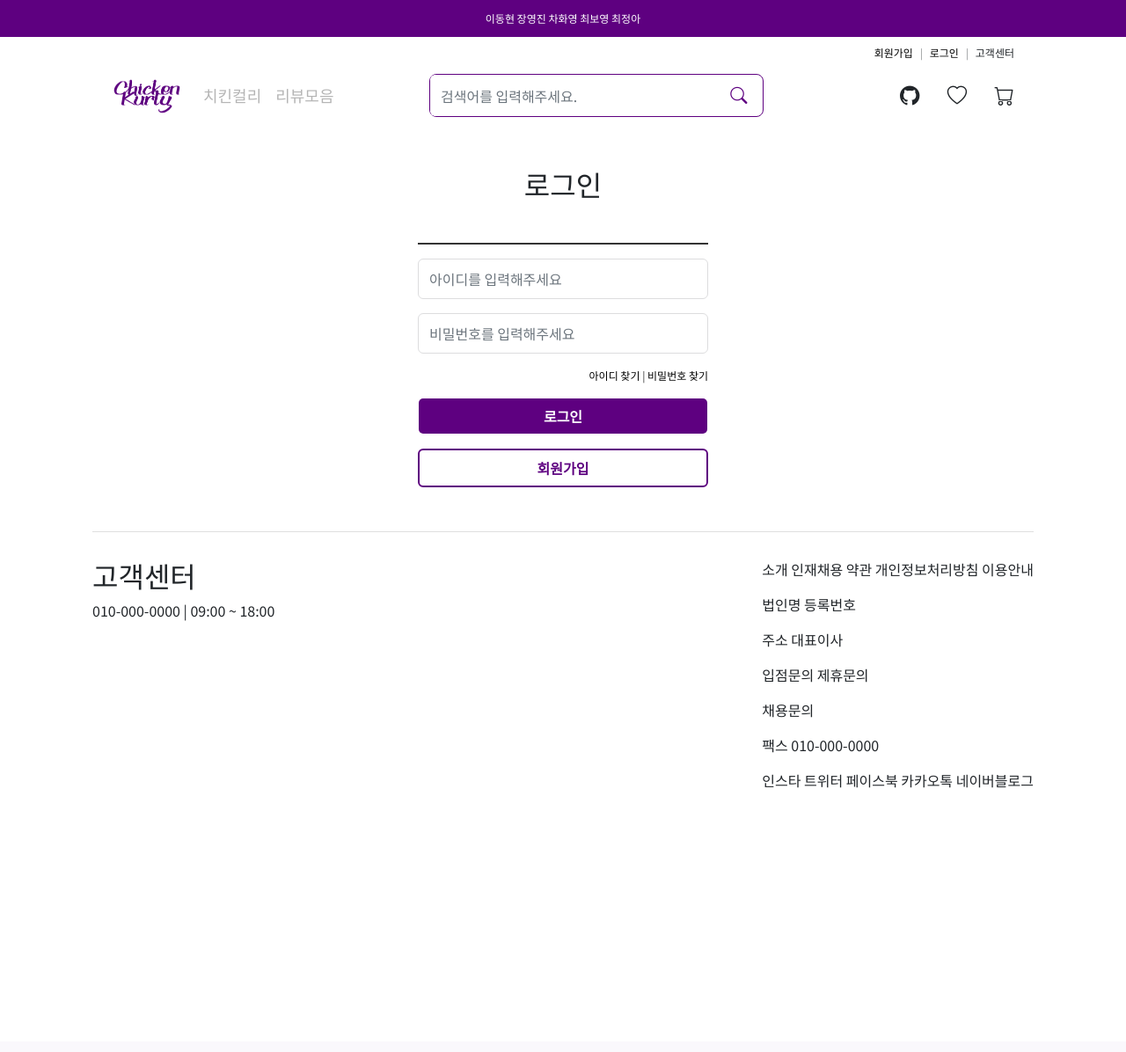
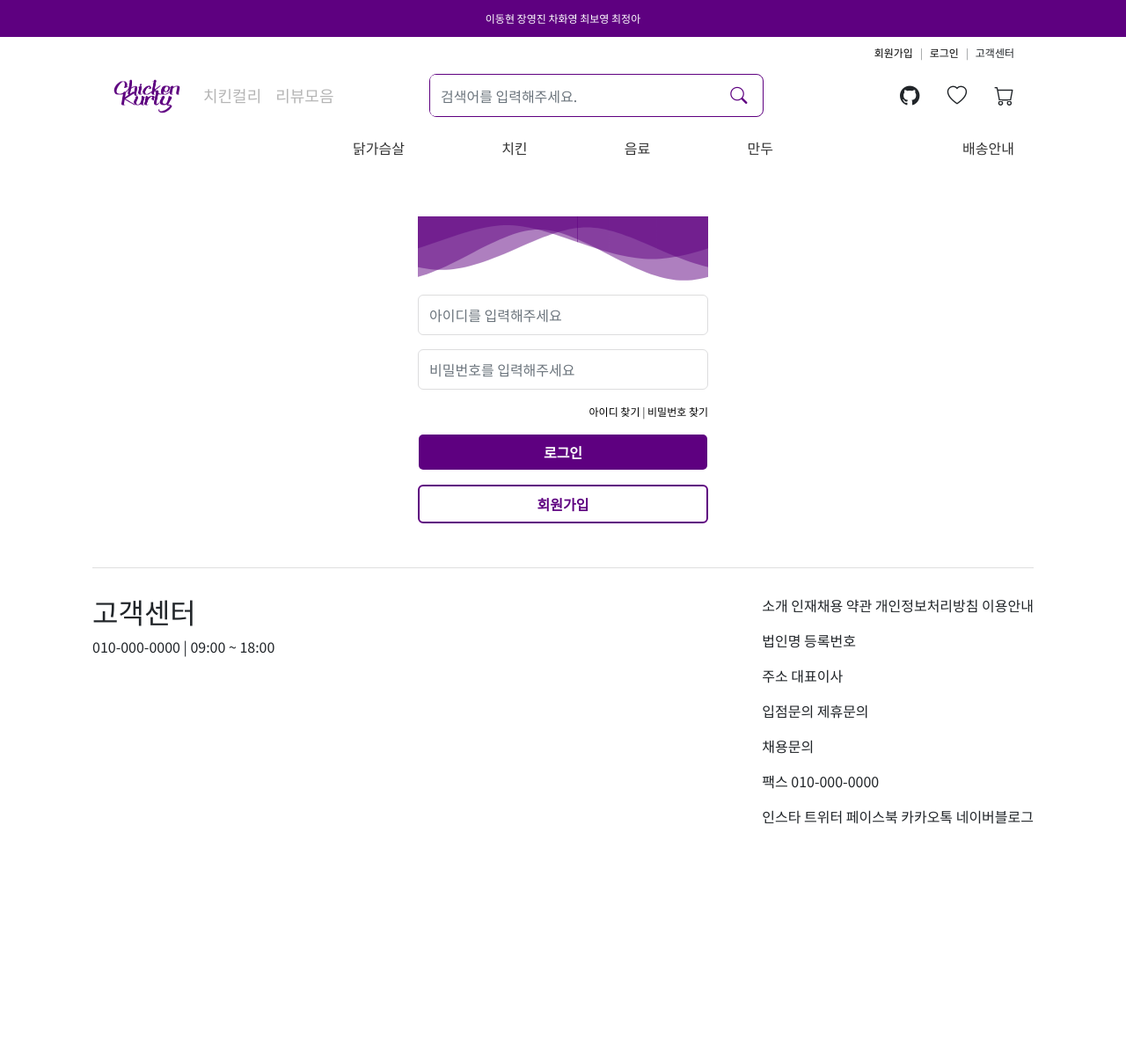
Before and after one commit to jincde/Chicken-Kurly, a Django app: template accounts/templates/accounts/login.html in a window 1280 px wide. Shown: the top 1196 px of the page at 88% size. Before the commit the page ends 896 px from the top, so only its background shows below. Run offline with Django 3.2, Linux system fonts and the light colour scheme; the template is opened without the code that fills it, so the values that code supplies are empty; some libraries are stand-ins or nearby versions; grey boxes are pictures that could not be loaded.

Commit message:
feat : 하단 내비게이션 바 추가

```diff
--- a/accounts/templates/accounts/login.html
+++ b/accounts/templates/accounts/login.html
@@ -5,10 +5,69 @@
 
 {% block content %}
 <section class="" style="width: 330px; margin: 50px auto 50px;">
-  <h2 class="d-flex justify-content-center my-5">로그인</h2>
+  <div>
+    <svg viewbox="0 0 1440 320" xmlns="http://www.w3.org/2000/svg">
+      <defs>
+        <style type="text/css">
+          .wave {
+            animation: wave 8s linear infinite;
+            transform: rotate(180deg);
+          }
+
+          .wave1 {
+            animation: wave1 10s linear infinite;
+            transform: rotate(180deg);
+          }
+
+          .wave2 {
+            animation: wave2 12s linear infinite;
+            transform: rotate(180deg);
+          }
+
+          @keyframes wave {
+            0% {
+              transform: translateX(0%);
+            }
+
+            100% {
+              transform: translateX(100%);
+            }
+          }
+
+          @keyframes wave1 {
+            0% {
+              transform: scaleY(1.2) translateX(0%);
+            }
+
+            100% {
+              transform: scaleY(1.2) translateX(100%);
+            }
+          }
+
+          @keyframes wave2 {
+            0% {
+              transform: scaleY(.8) translateX(0%);
+            }
+
+            100% {
+              transform: scaleY(.8) translateX(100%);
+            }
+          }
+        </style>
+        <path id='sineWave' fill="#5e0080" fill-opacity="0.5"
+          d="M0,160 C320,300,420,300,740,160 C1060,20,1120,20,1440,160 V0 H0" />
+      </defs>
+      <use class="wave" href="#sineWave" />
+      <use class="wave" x="-100%" href="#sineWave" />
+      <use class="wave1" href="#sineWave" />
+      <use class="wave1" x="-100%" href="#sineWave" />
+      <use class="wave2" href="#sineWave" />
+      <use class="wave2" x="-100%" href="#sineWave" />
+    </svg>
+  </div>
 
   <form class="mb-3" action="{% url 'accounts:login' %}" method="POST" enctype="multipart/form-data"
-    style="border-top: 2px solid rgb(51, 51, 51); font-size:14px;">
+    style="font-size:14px;">
     {% csrf_token %}
     <div class="my-3">
       <input type="text" style="height: 46px; border: 1.5px solid rgb(221, 221, 222);" name="username" autofocus=""
--- a/templates/base.html
+++ b/templates/base.html
@@ -78,6 +78,19 @@
       </div>
     </div>
   </nav>
+  <nav class="d-flex align-items-center justify-content-center"
+    style="height: 56px; color: rgb(51, 51, 51); font-weight: 500; position: sticky; top: 0; z-index: 100; background-color: white;">
+    <div class="d-grid" style="grid-template-columns: 25fr 50fr 25fr; max-width: 1050px; padding: 0 12px;">
+      <div style="width: 262px;"></div>
+      <div class="container d-flex justify-content-between" style="max-width: 1050px;">
+        <div class="nav2-link">닭가슴살</div>
+        <div class="nav2-link">치킨</div>
+        <div class="nav2-link">음료</div>
+        <div class="nav2-link">만두</div>
+      </div>
+      <div class="d-flex justify-content-end" style="width: 262px;">배송안내</div>
+    </div>
+  </nav>
   {% block content %} {% endblock %}
   <footer>
     <div class="container" style="max-width: 1070px; height: 580px; padding: 30px 0 0; border-top:1px solid #dfdfdf;">
```
Also changed, not shown: products/templates/products/detail.html (+4 -4 lines).
